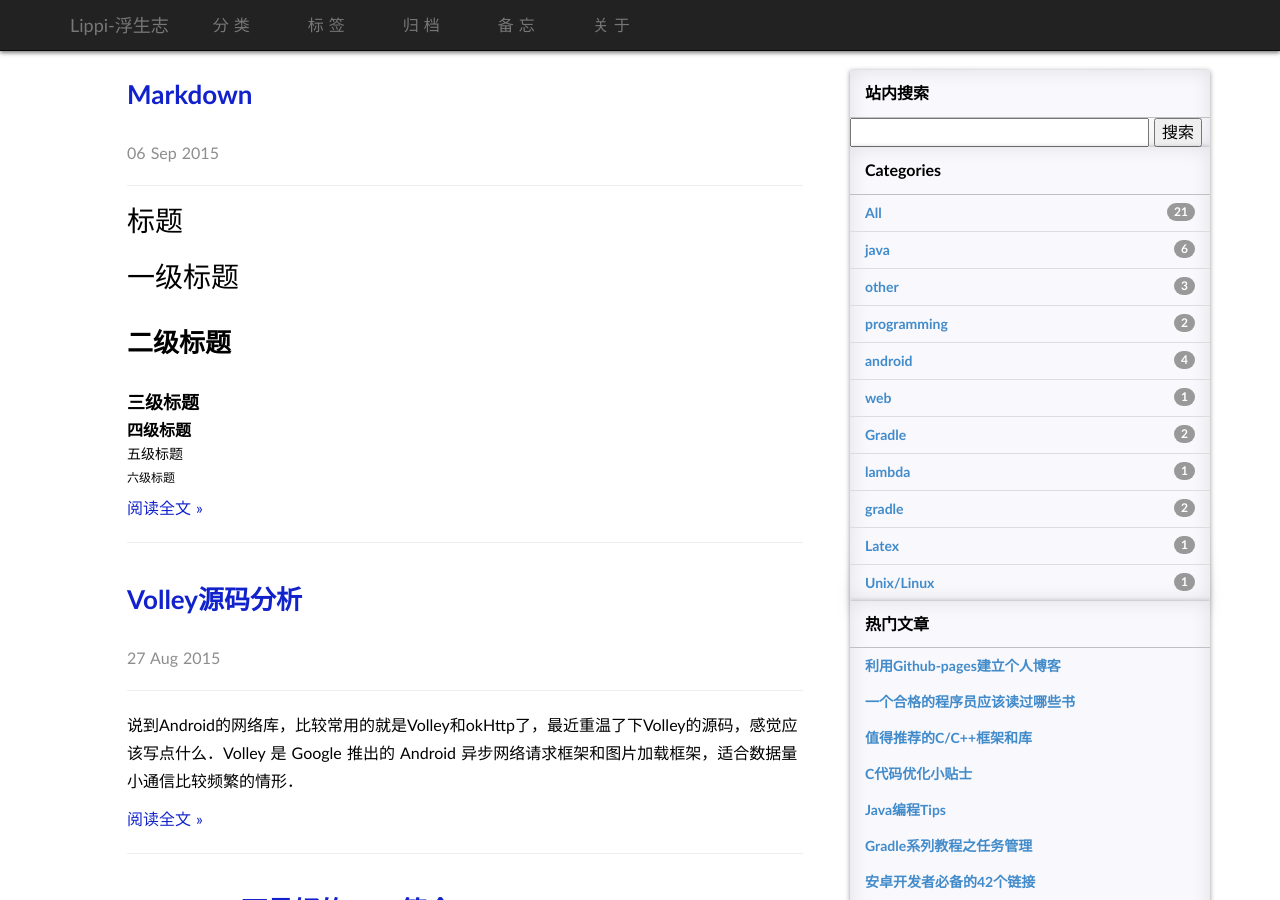
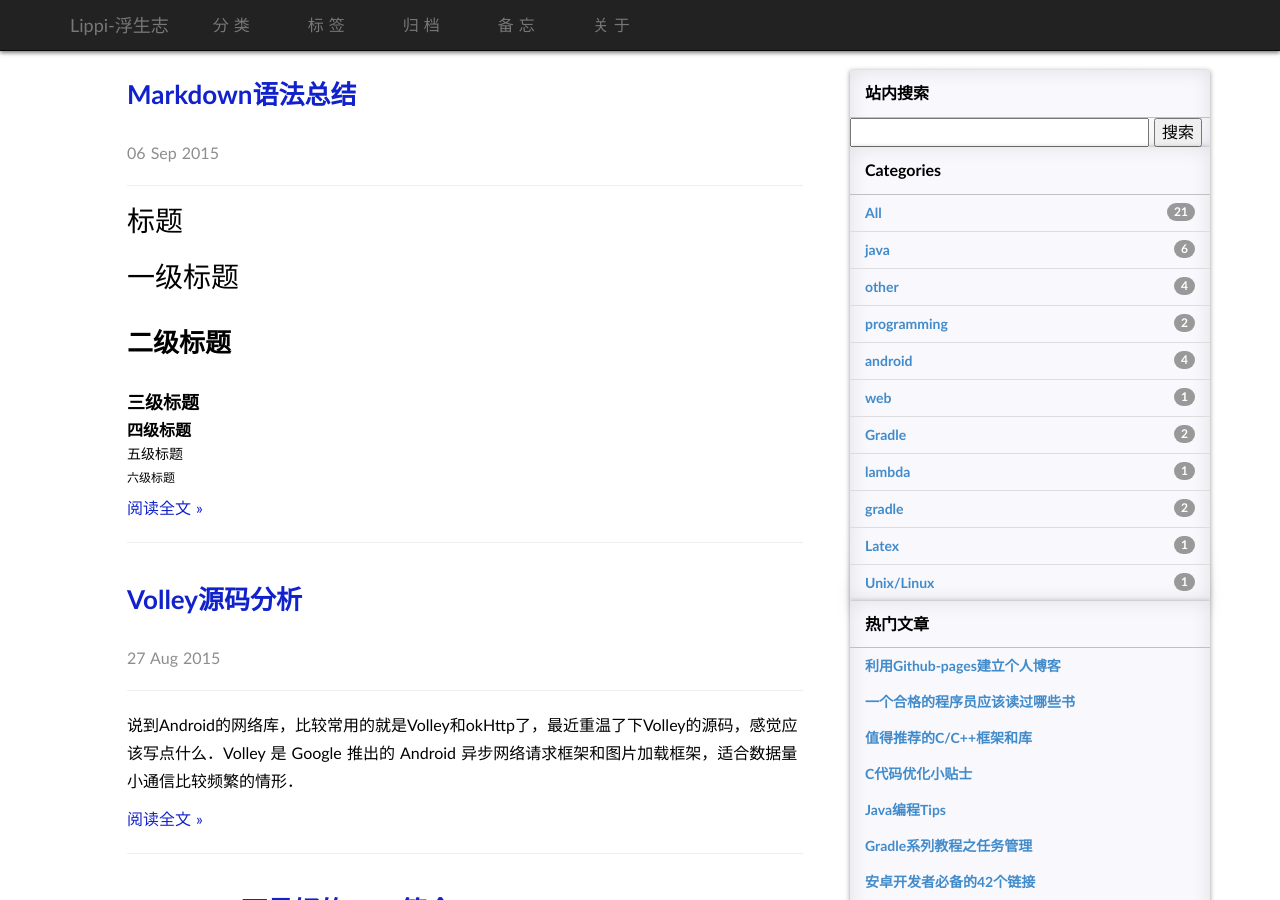
Before and after one commit to DongliangXu/DongliangXu.github.io, a Jekyll site: the page built from index.html, in a window 1280 px wide and 900 px high. Built offline with Jekyll 4.4.1, drawn with Linux system fonts in a browser that asks for light colours; some web fonts are replaced; the list of posts is cut into pages by our own code; comment, search, counter and statistics services are not loaded.

Commit message:
add 9-6 blog title

```diff
--- a/_posts/2015-09-06-markdown.md
+++ b/_posts/2015-09-06-markdown.md
@@ -1,3 +1,10 @@
+---
+layout: post
+title: Markdown语法总结
+category: [other]
+tag: markdown
+---
+
 # 标题
 # 一级标题
 ## 二级标题
```
